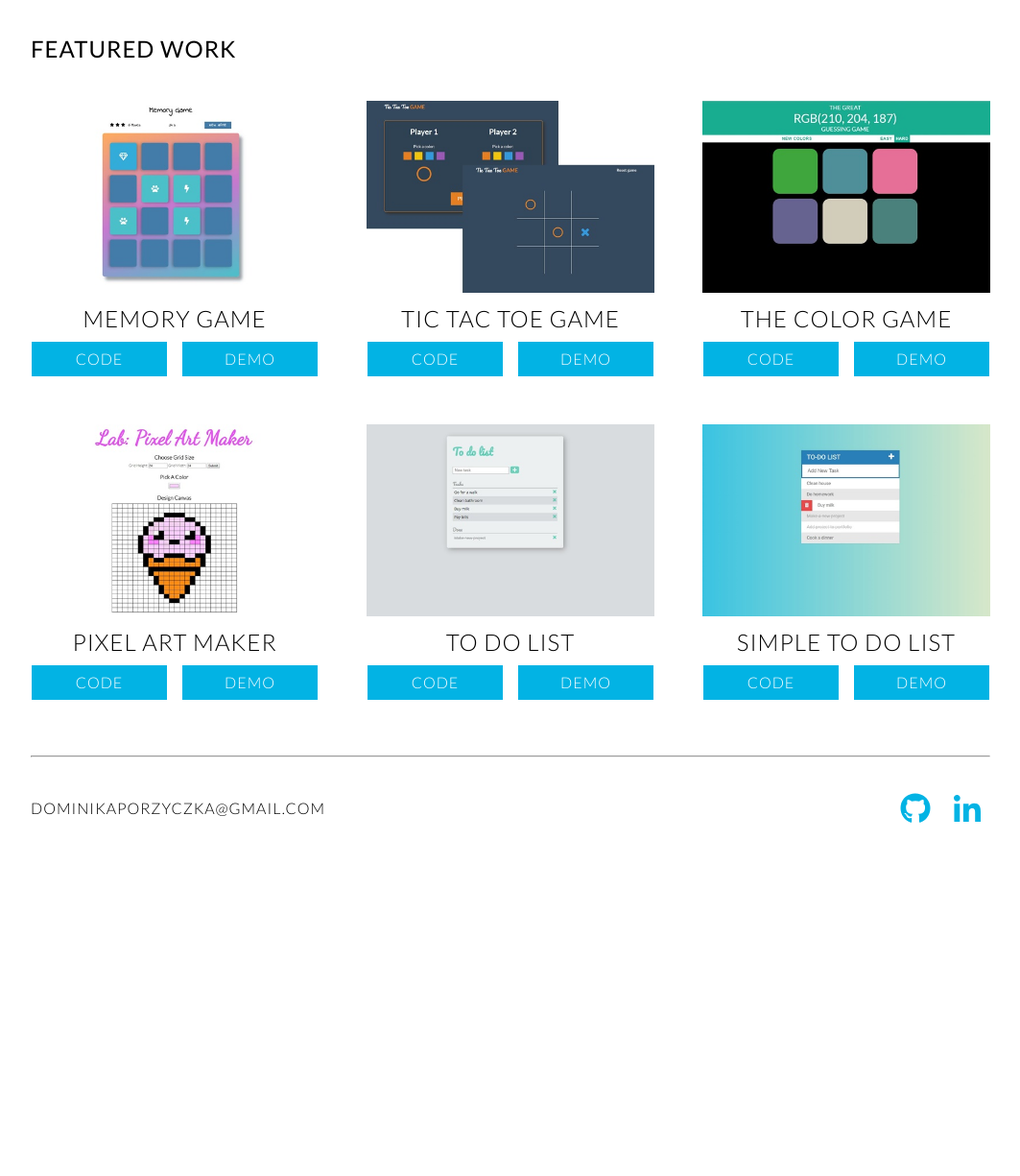
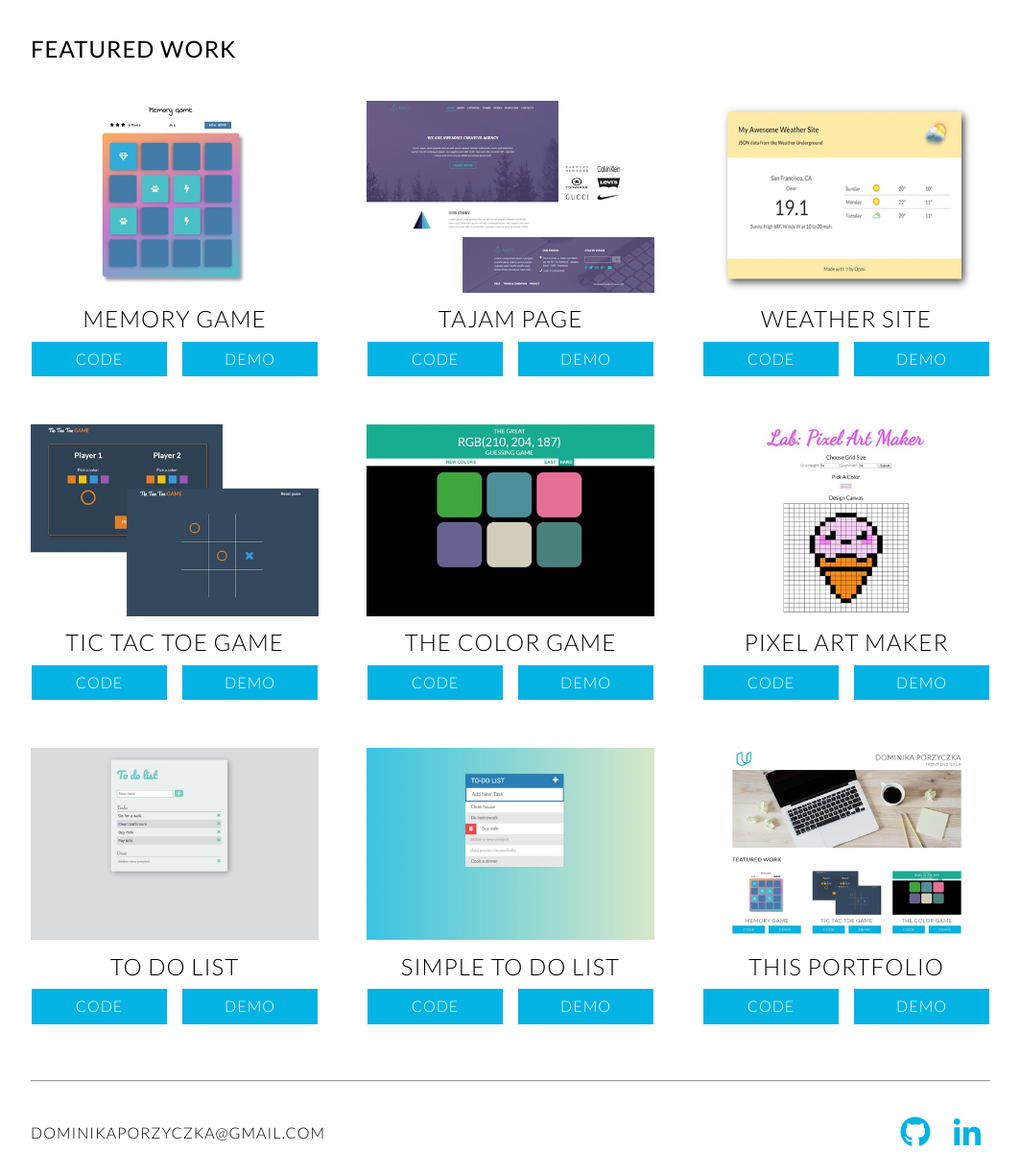
Before and after one commit to dominikaporzyczka/PortfolioUdacity, a plain HTML site: page index.html in a window 1280 px wide. Shown: the part 433-1658 px from the top of the page at 96% size, without its empty margins (108-1171 px from the left). Before the commit the page ends 1321 px from the top, so only its background shows below. Drawn offline with nearby package versions, Linux system fonts and the light colour scheme.

Commit message:
Add new projects

```diff
--- a/index.html
+++ b/index.html
@@ -41,6 +41,20 @@
             </section>
 
             <section class="project">
+                <img src="img/tajam.jpg" alt="Project">
+                <h3>Tajam Page</h3>
+                <a href="https://github.com/dominikaporzyczka/TajamPage">Code</a>
+                <a href="https://github.com/dominikaporzyczka/TajamPage">Demo</a>
+            </section>
+
+            <section class="project">
+                <img src="img/weathersite.jpg" alt="Project">
+                <h3>Weather Site</h3>
+                <a href="https://github.com/dominikaporzyczka/WeatherSite-externalAPI">Code</a>
+                <a href="https://github.com/dominikaporzyczka/WeatherSite-externalAPI">Demo</a>
+            </section>
+
+            <section class="project">
                 <img src="img/TicTacGame.jpg" alt="Project">
                 <h3>Tic Tac Toe Game</h3>
                 <a href="https://github.com/dominikaporzyczka/TIcTacToeGame">Code</a>
@@ -75,6 +89,13 @@
                 <a href="https://dominikaporzyczka.github.io/SimpleToDoList/">Demo</a>
             </section>
 
+            <section class="project">
+                <img src="img/portfolio.jpg" alt="Project">
+                <h3>This Portfolio</h3>
+                <a href="https://github.com/dominikaporzyczka/PortfolioUdacity">Code</a>
+                <a href="https://dominikaporzyczka.github.io/PortfolioUdacity/">Demo</a>
+            </section>
+
         </article>
 
         <hr class="hr-bottom">
```
Also changed, not shown: img/portfolio.jpg (added), img/tajam.jpg (added), img/weathersite.jpg (added).
